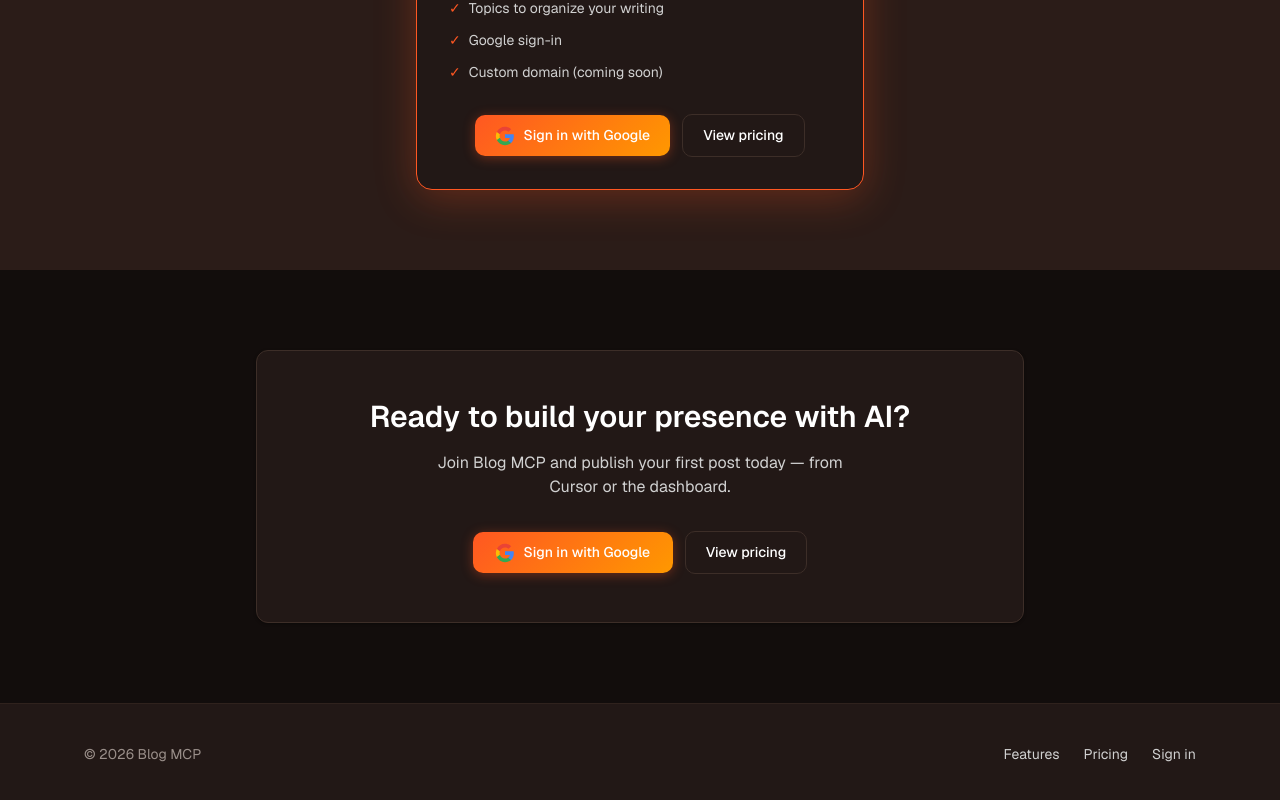
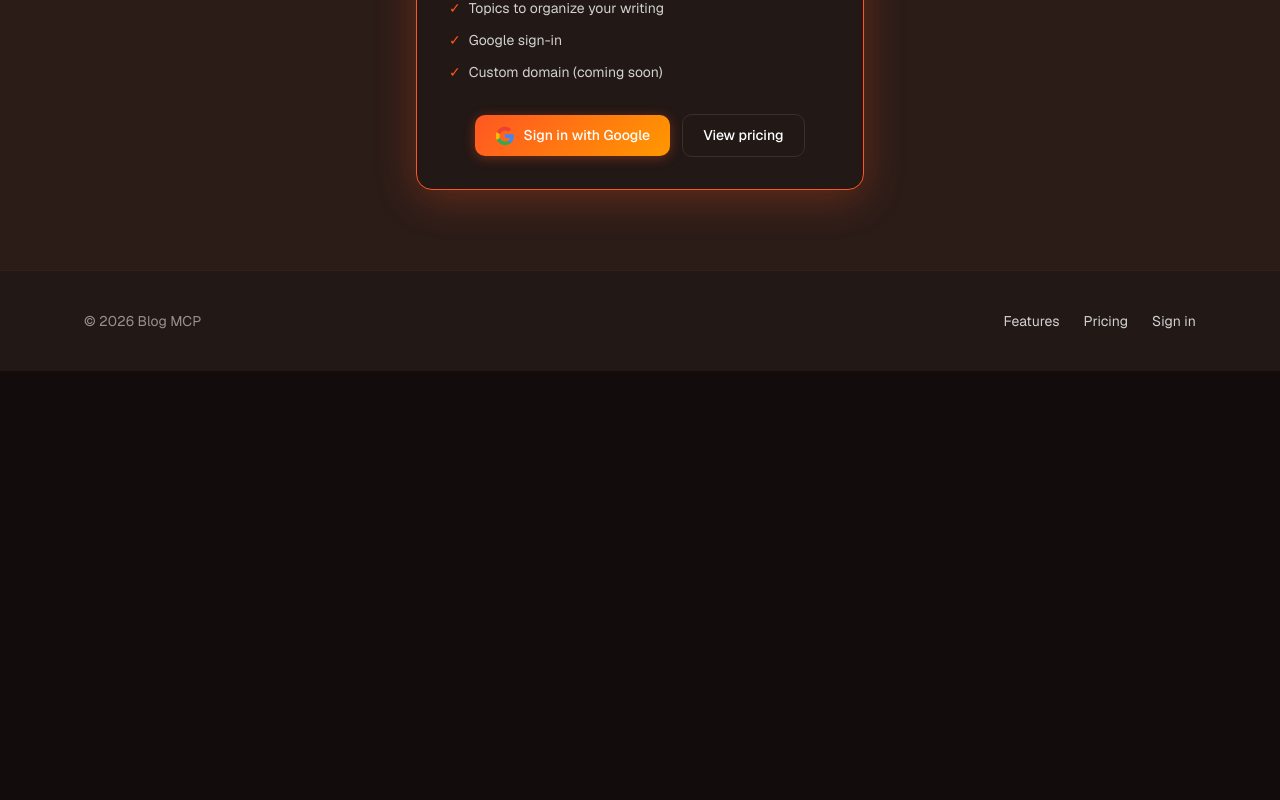
Before and after one commit to visakhvjn/blog-mcp, a Next.js app: page / in a window 1280 px wide. Shown: the part 2267-3067 px from the top of the page. After the commit the page ends 2638 px from the top, so only its background shows below. Built offline with nearby package versions, Linux system fonts and the light colour scheme; no server answers.

Commit message:
removing box

```diff
--- a/src/components/marketing/landing-page.tsx
+++ b/src/components/marketing/landing-page.tsx
@@ -237,28 +237,6 @@
         </div>
       </section>
 
-      {/* Final CTA */}
-      <section className="section-pad">
-        <div className="marketing-container">
-          <div className="card mx-auto max-w-3xl px-8 py-12 text-center sm:px-12">
-            <h2 className="text-2xl font-semibold text-[var(--text)] sm:text-3xl">
-              Ready to build your presence with AI?
-            </h2>
-            <p className="mx-auto mt-4 max-w-md text-secondary">
-              Join Blog MCP and publish your first post today — from Cursor or
-              the dashboard.
-            </p>
-            <div className="mt-8 flex justify-center">
-              <HomeCta
-                isAuthenticated={isAuthenticated}
-                dashboardHref={dashboardHref}
-                large
-              />
-            </div>
-          </div>
-        </div>
-      </section>
-
       {/* Footer */}
       <footer className="border-t border-[var(--border-subtle)] bg-[var(--surface)] py-10">
         <div className="marketing-container flex flex-col items-center justify-between gap-4 sm:flex-row">
```
